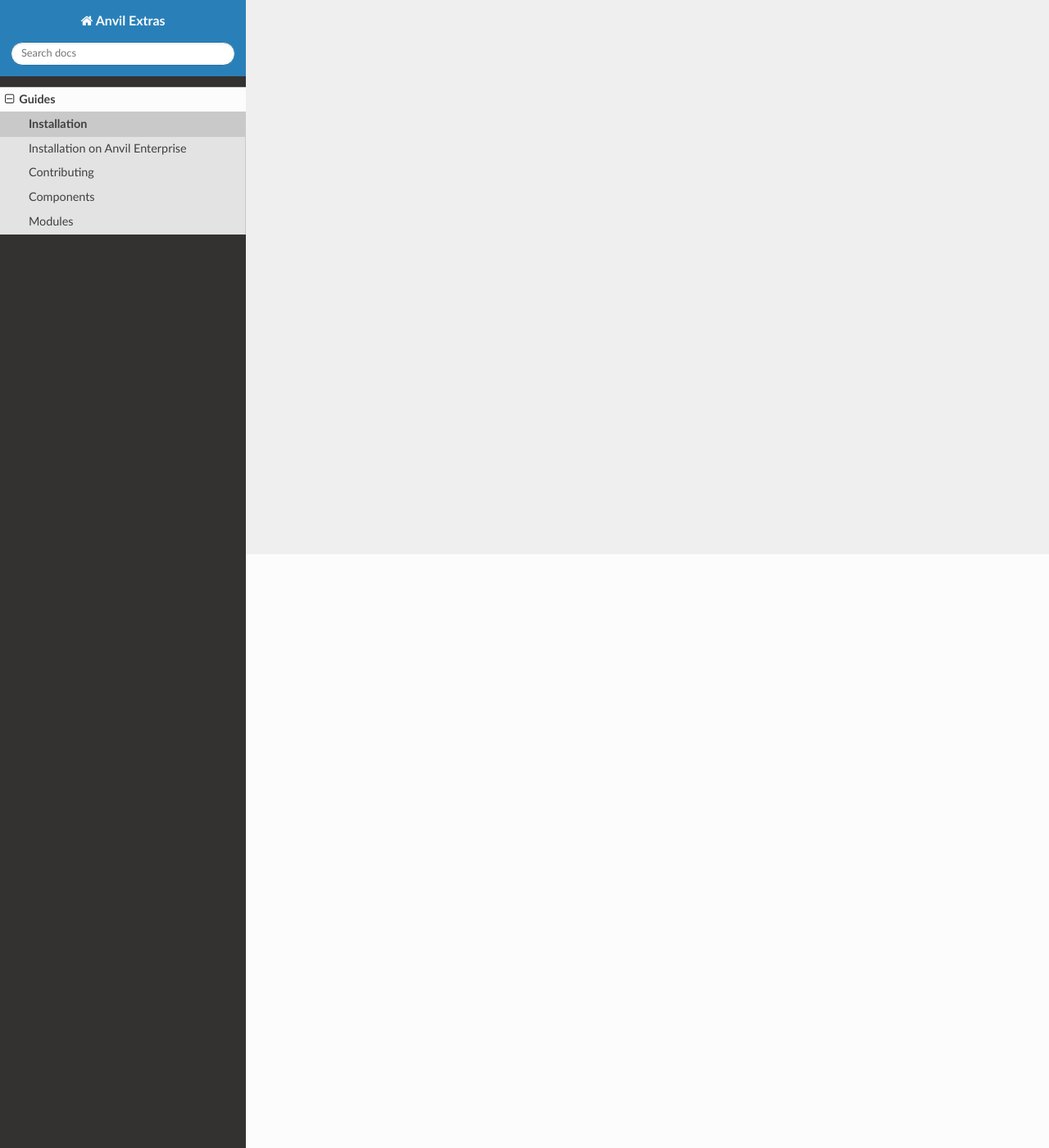
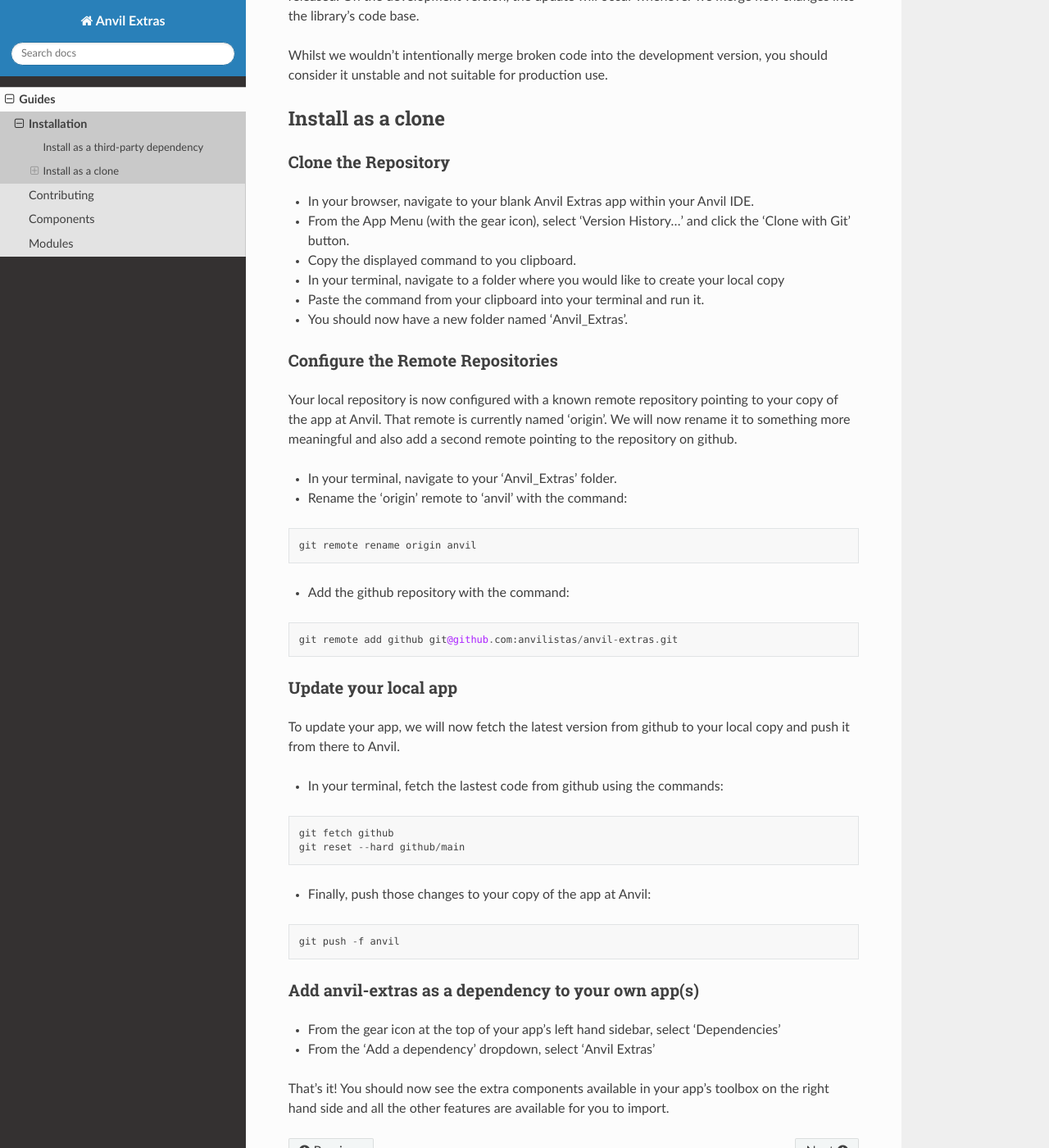
Before and after one commit to anvilistas/anvil-extras, a Sphinx documentation site: the page built from docs/guides/installation.rst, in a window 1280 px wide and 1400 px high, scrolled down 724 px. Shown: the whole window at 82% size. Built offline with Sphinx 7.4.7 and the Read the Docs theme 2.0.0, drawn with Linux system fonts in a browser that asks for light colours; some of the changed text lies outside the part shown.

Commit message:
Refactor installation docs

```diff
--- a/docs/guides/index.rst
+++ b/docs/guides/index.rst
@@ -4,7 +4,6 @@
 .. toctree::
 
    installation
-   enterprise-installation
    contributing
    components/index
    modules/index
--- a/docs/guides/installation.rst
+++ b/docs/guides/installation.rst
@@ -1,15 +1,84 @@
 Installation
 ============
-Anvil-Extras is intended to be used as a dependency for other Anvil applications:
+There are two options for installling anvil-extras:
 
-   * From the gear icon at the top of your app's left hand sidebar, select 'Dependencies'
-   * In the buttons to the right of 'Add a dependency', click the 'Third Party' button
-   * Enter the id of the Anvil-Extras app: C6ZZPAPN4YYF5NVJ
-   * Hit enter and ensure that the library appears in your list of dependencies
-   * Select whether you wish to use the 'Development' or 'Published' version
+#. As a third-party dependency
+
+   This is the simplest option. After you add the library to your app, there is no
+   further maintenance involved and updates will happen automatically.
+#. As a clone
+
+   This option involves using git on your local machine to manage your own copy of the
+   anvil-extras library. There is more work involved but you gain full control over when
+   and if your copy is updated.
+
+NOTE: If you are an enterprise user, you cannot use the third-party dependency option.
+
+Install as a third-party dependency
+-----------------------------------
+* From the gear icon at the top of your app's left hand sidebar, select 'Dependencies'
+* In the buttons to the right of 'Add a dependency', click the 'Third Party' button
+* Enter the id of the Anvil-Extras app: C6ZZPAPN4YYF5NVJ
+* Hit enter and ensure that the library appears in your list of dependencies
+* Select whether you wish to use the 'Development' or 'Published' version
 
 For the published version, the dependency will be automatically updated as new versions are released.
 On the development version, the update will occur whenever we merge new changes into the library's code base.
 
 Whilst we wouldn't intentionally merge broken code into the development version, you should
 consider it unstable and not suitable for production use.
+
+Install as a clone
+------------------
+
+Clone the Repository
+++++++++++++++++++++
+* In your browser, navigate to your blank Anvil Extras app within your Anvil IDE.
+* From the App Menu (with the gear icon), select 'Version History...' and click the 'Clone with Git' button.
+* Copy the displayed command to you clipboard.
+* In your terminal, navigate to a folder where you would like to create your local copy
+* Paste the command from your clipboard into your terminal and run it.
+* You should now have a new folder named 'Anvil_Extras'.
+
+Configure the Remote Repositories
++++++++++++++++++++++++++++++++++
+Your local repository is now configured with a known remote repository pointing to your copy of the app at Anvil.
+That remote is currently named 'origin'. We will now rename it to something more meaningful and also add a second remote pointing to the repository on github.
+
+* In your terminal, navigate to your 'Anvil_Extras' folder.
+* Rename the 'origin' remote to 'anvil' with the command:
+
+.. code-block::
+
+    git remote rename origin anvil
+
+* Add the github repository with the command:
+
+.. code-block::
+
+    git remote add github git@github.com:anvilistas/anvil-extras.git
+
+Update your local app
++++++++++++++++++++++
+To update your app, we will now fetch the latest version from github to your local copy and push it from there to Anvil.
+
+* In your terminal, fetch the lastest code from github using the commands:
+
+.. code-block::
+
+    git fetch github
+    git reset --hard github/main
+
+* Finally, push those changes to your copy of the app at Anvil:
+
+.. code-block::
+
+    git push -f anvil
+
+
+Add anvil-extras as a dependency to your own app(s)
++++++++++++++++++++++++++++++++++++++++++++++++++++
+* From the gear icon at the top of your app's left hand sidebar, select 'Dependencies'
+* From the 'Add a dependency' dropdown, select 'Anvil Extras'
+
+That's it! You should now see the extra components available in your app's toolbox on the right hand side and all the other features are available for you to import.
```
Also changed, not shown: docs/guides/enterprise-installation.rst (deleted, +0 -60 lines).
